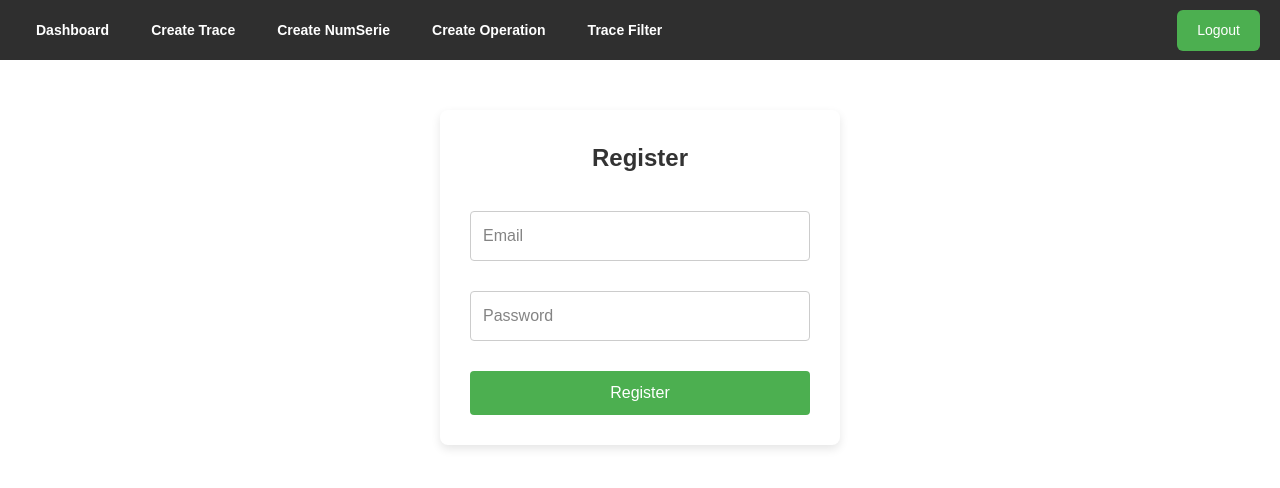
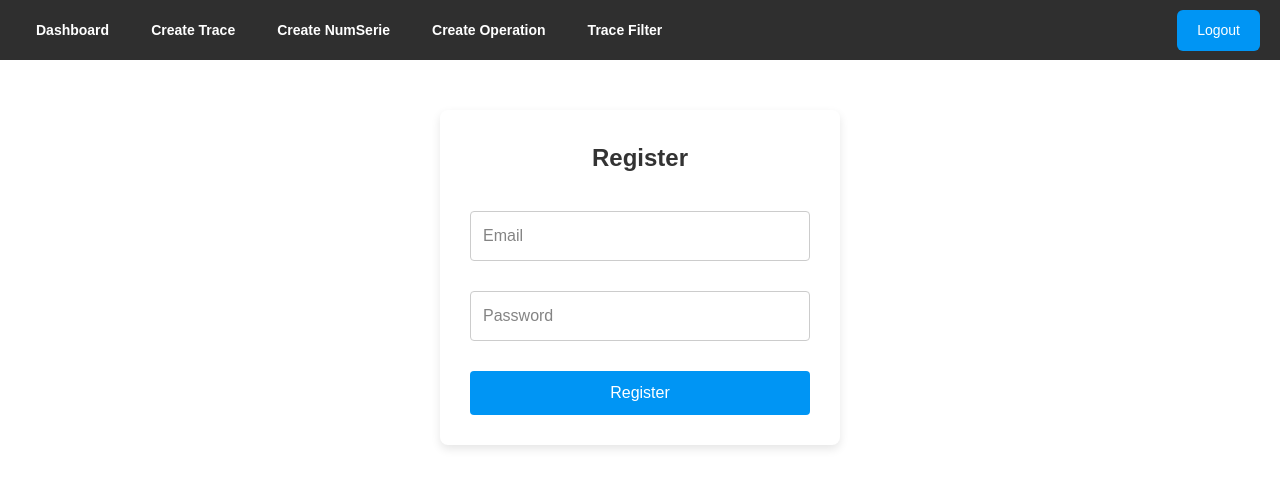
Before and after one commit to Houssin-Mhamdi/trace_tracker_client, a React (Vite) app: page /register in a window 1280 px wide. Shown: the top 488 px of the page. Built offline with nearby package versions, Linux system fonts and the light colour scheme; sample sign-in values are in the browser's storage.

Commit message:
make sipate files

```diff
--- a/src/styles/ConsultUser.module.css
+++ b/src/styles/ConsultUser.module.css
@@ -23,5 +23,5 @@
   }
 
   strong {
-    color: #4caf50;
+    color: rgb(0,149,244);
   }
--- a/src/styles/Dashboard.module.css
+++ b/src/styles/Dashboard.module.css
@@ -24,7 +24,7 @@
   }
 
   thead {
-    background-color: #4caf50;
+    background-color: rgb(0,149,244);
     color: white;
   }
 
--- a/src/styles/EditUser.module.css
+++ b/src/styles/EditUser.module.css
@@ -39,7 +39,7 @@
 
   button {
     padding: 10px;
-    background-color: #4caf50;
+    background-color: rgb(0,149,244);
     color: white;
     border: none;
     border-radius: 4px;
@@ -49,5 +49,5 @@
   }
 
   button:hover {
-    background-color: #45a049;
+    background-color: rgb(0,149,244);
   }
--- a/src/styles/FilteredTraces.module.css
+++ b/src/styles/FilteredTraces.module.css
@@ -149,7 +149,7 @@ input[type="file"] {
 
 button {
   padding: 10px;
-  background-color: #4caf50;
+  background-color: rgb(0, 149, 244);
   color: white;
   border: none;
   border-radius: 4px;
@@ -159,7 +159,7 @@ button {
 }
 
 button:hover {
-  background-color: #45a049;
+  background-color: rgb(0, 149, 244);
 }
 
 p {
--- a/src/styles/Form.module.css
+++ b/src/styles/Form.module.css
@@ -39,14 +39,14 @@
 
 input[type="email"]:focus,
 input[type="password"]:focus {
-    border-color: #4caf50;
+  border-color: rgb(0, 149, 244);
   outline: none;
 }
 
 button {
   width: 100%;
   padding: 12px;
-    background-color: #4caf50;
+  background-color: rgb(0, 149, 244);
   color: white;
   border: none;
   border-radius: 4px;
@@ -56,7 +56,7 @@
 }
 
 button:hover {
-    background-color: #45a049;
+  background-color: rgb(0, 149, 244);
 }
 
 @media (max-width: 500px) {
--- a/src/styles/Navbar.module.css
+++ b/src/styles/Navbar.module.css
@@ -30,12 +30,12 @@
 }
 
 .active {
-  background-color: #00c389;
+  background-color: rgb(0, 149, 244);
   font-weight: bold;
 }
 
 .logout-button {
-  background-color: #4caf50;
+  background-color: rgb(0, 149, 244);
   color: white;
   border: none;
   padding: 10px 20px;
```
Lines whose indentation alone changed are shown as unchanged.
